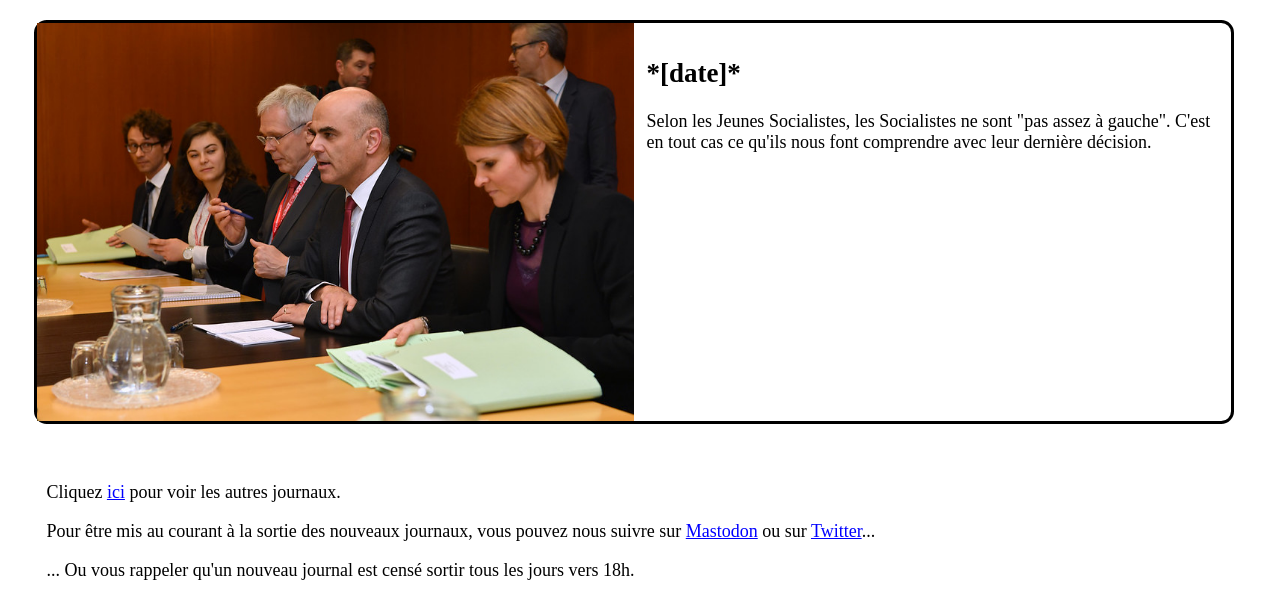
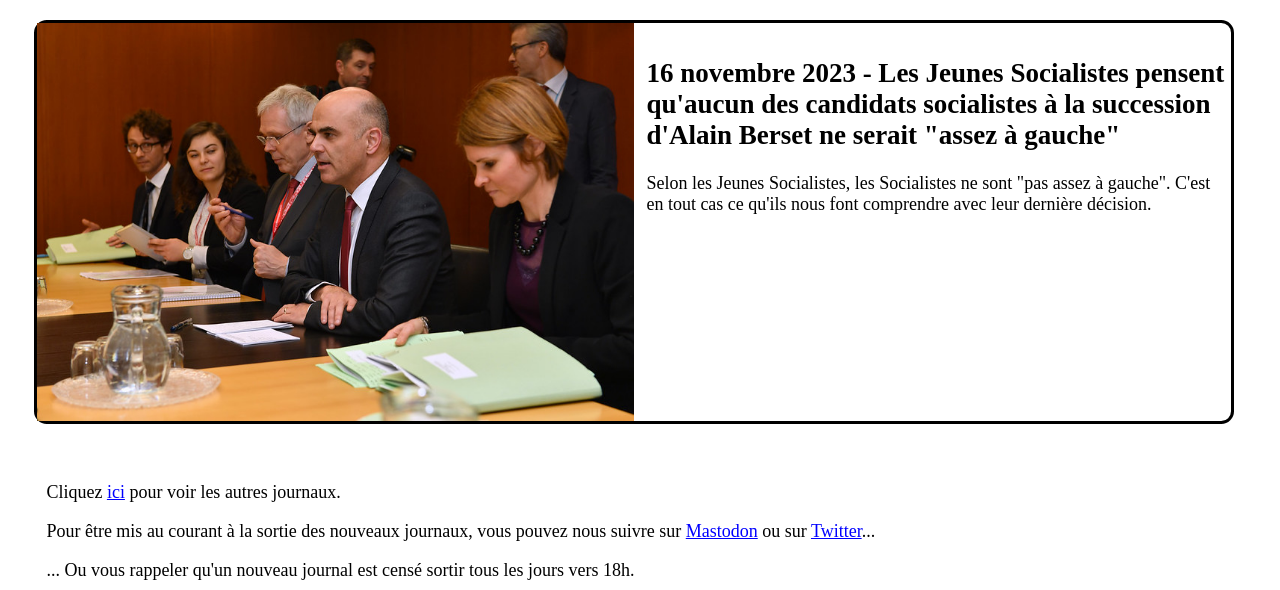
Before and after one commit to pioucraft/La-Vache-Bobette, a website: page public/index.html in a window 1280 px wide. Shown: the part 210-800 px from the top of the page. Drawn offline with Linux system fonts and the light colour scheme; files whose address does not match are found by name.

Commit message:
fix bugs

```diff
--- a/public/index.html
+++ b/public/index.html
@@ -18,7 +18,7 @@
         <div class="new" onclick="location.href='journal/00576ad2-9017-42c7-8d0c-42db6ab8c019.html'">
             <img src="/images/f667bc2a-5d68-4bf6-bedc-242dfcefa896.jpg" alt="Image d'illustration">
             <div class="texts">
-                <h2>*[date]*</h2>
+                <h2>16 novembre 2023 - Les Jeunes Socialistes pensent qu'aucun des candidats socialistes à la succession d'Alain Berset ne serait "assez à gauche"</h2>
                 <p>Selon les Jeunes Socialistes, les Socialistes ne sont "pas assez à gauche". C'est en tout cas ce qu'ils nous font comprendre avec leur dernière décision.</p>
             </div>
 
```
Also changed, not shown: public/journaux.html (+1 -1 lines).
